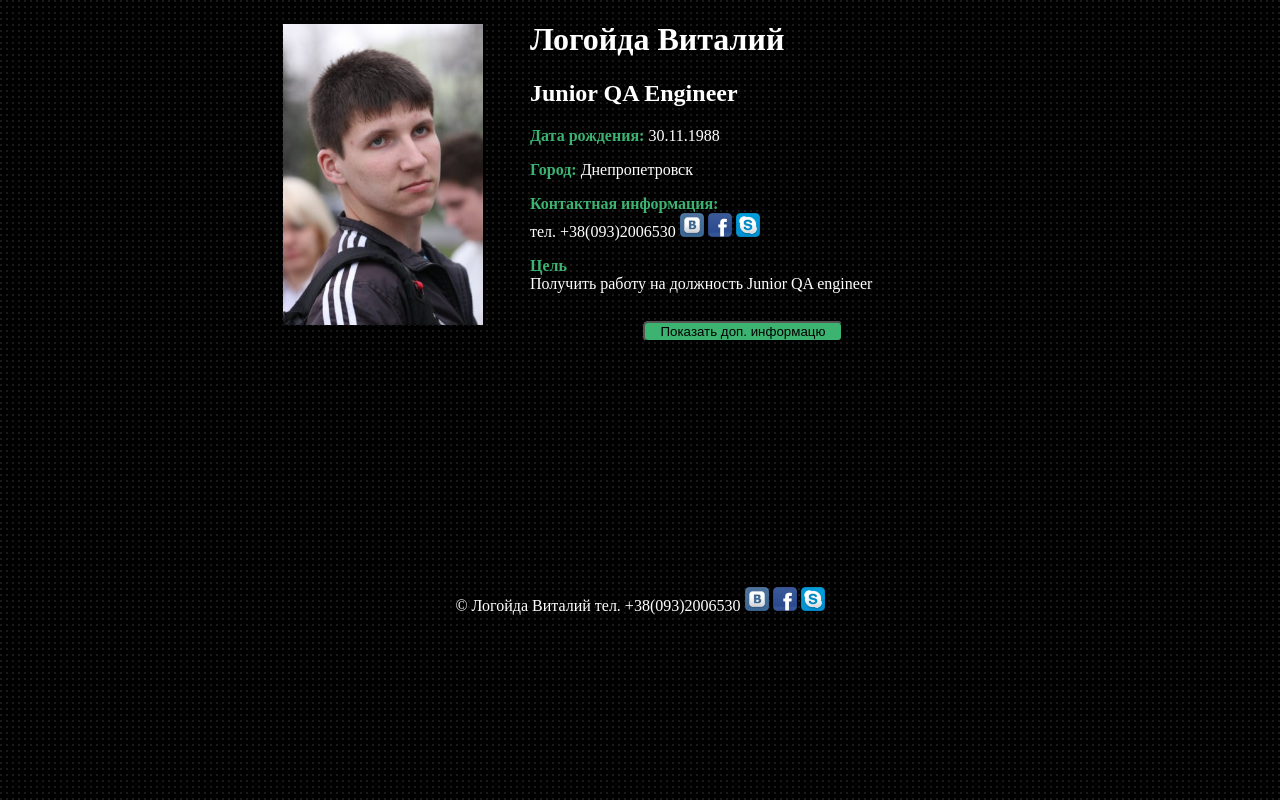
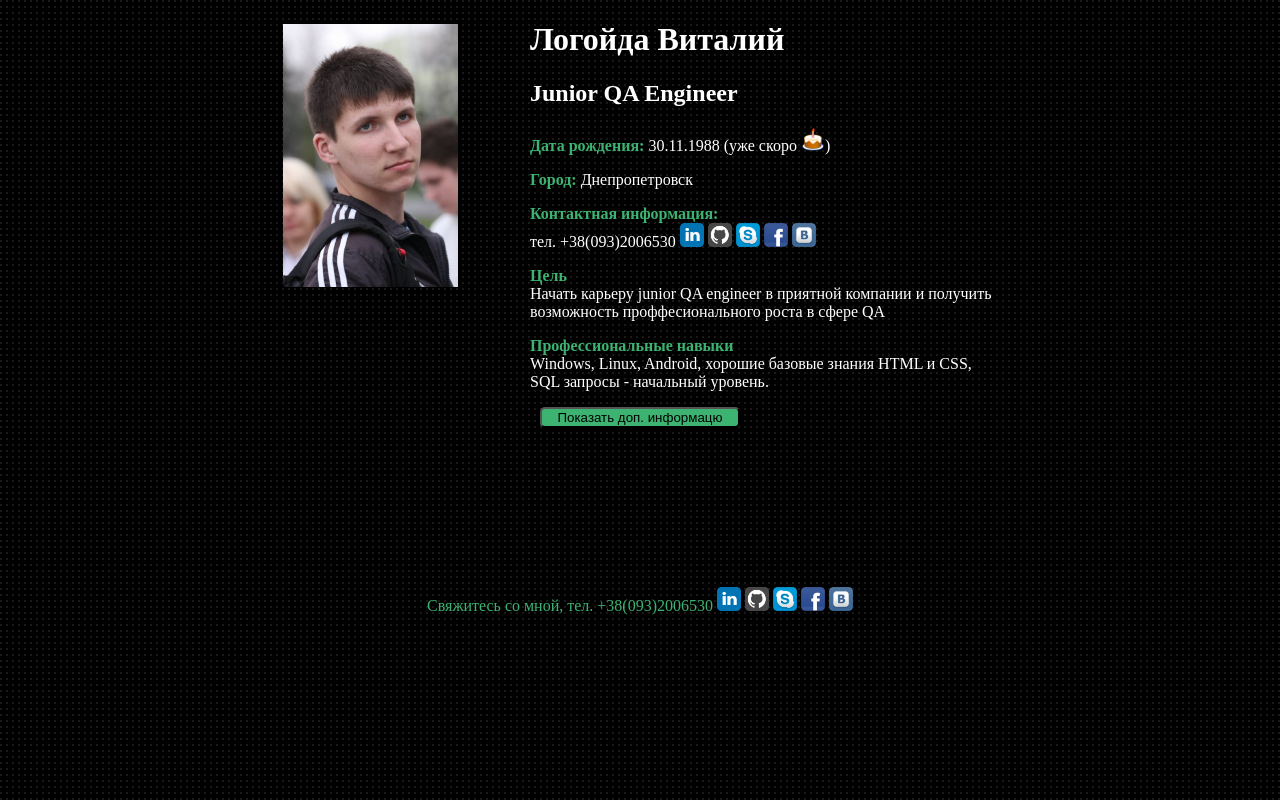
Before and after one commit to VItaliy-arm/resume, a plain HTML site: page index.html in a window 1280 px wide. Drawn offline with Linux system fonts and the light colour scheme.

Commit message:
change info

```diff
--- a/resume.html
+++ b/index.html
@@ -18,20 +18,28 @@
 		<div id="basic">
 			<h1>Логойда Виталий</h1>
 			<h2>Junior QA Engineer</h2>
-			<p><span>Дата рождения:</span> 30.11.1988</p>
+			<p><span>Дата рождения:</span> 30.11.1988 (уже скоро <img class = "social_img" src="cookie.png" alt="cookie">)</p>
 			<p><span>Город:</span> Днепропетровск</p>
 			<p><span>Контактная информация:</span><br/>тел. +38(093)2006530
-				<a class = "social" href="http://www.vk.com/vitaliy_arm" target="_blank">
-				<img class = "social_img" src="social/vk.png" alt="vk">
+				<a class = "social" href="https://ua.linkedin.com/in/vitaliylogoyda" target="_blank">
+				<img class = "social_img" src="social/linkedin.png" alt="linkedin">
+				</a>
+				<a class = "social" href="https://github.com/Vitaliy-arm" target="_blank">
+				<img class = "social_img" src="social/GitHub.png" alt="GitHub">
+				</a>
+				<a href="skype:vitalik_arm?chat" style="text-decoration:none">
+				<img class = "social_img" src="social/skype.png" alt="vitalik_arm">
 				</a>
 				<a class = "social" href="https://www.facebook.com/l.vitaliy.arm" target="_blank">
 				<img class = "social_img" src="social/facebook.png" alt="facebook">
 				</a>
-				<a href="skype:vitalik_arm?chat" style="text-decoration:none">
-				<img class = "social_img" src="social/skype.png" alt="vitalik_arm">
+				<a class = "social" href="http://www.vk.com/vitaliy_arm" target="_blank">
+				<img class = "social_img" src="social/vk.png" alt="vk">
 				</a>
-				</p>
-			<p><span>Цель</span><br/>Получить работу на должность Junior QA engineer</p>
+			</p>
+			<p><span>Цель</span><br/>Начать карьеру junior QA engineer в приятной компании и получить возможность проффесионального роста в сфере QA</p>
+			<p><span>Професcиональные навыки</span><br/>
+					Windows, Linux, Android, хорошие базовые знания HTML и CSS, SQL запросы - начальный уровень.</p>
 		</div>
 
 		<input class="spoilerbutton" type="button" value="Показать доп. информацю" onclick="this.value=this.value=='Показать доп. информацю'?'Скрыть доп. информацю':'Показать доп. информацю';">
@@ -66,10 +74,6 @@
 					с сентября 2015 г. по настоеящее время
 				</p>
 
-				<p><span>Професcиональные навыки</span><br/>
-					Опытный пользователь ПК, Windows, Linux, Android, хорошие базовые знания HTML и CSS, SQL запросы - начальный уровень.
-				</p>
-
 				<p><span>Владение языками</span><br/>
 					Украинский: эксперт<br/>
 					Русский: эксперт<br/>
@@ -86,19 +90,26 @@
 		</div>
 
 	</div>
+
 	<div id="footer">
-			<p>&copy; Логойда Виталий тел. +38(093)2006530
-				<a class = "social" href="http://www.vk.com/vitaliy_arm" target="_blank">
-				<img class = "social_img" src="social/vk.png" alt="vk">
+		<p>Свяжитесь со мной, тел. +38(093)2006530
+				<a class = "social" href="https://ua.linkedin.com/in/vitaliylogoyda" target="_blank">
+				<img class = "social_img" src="social/linkedin.png" alt="linkedin">
+				</a>
+				<a class = "social" href="https://github.com/Vitaliy-arm" target="_blank">
+				<img class = "social_img" src="social/GitHub.png" alt="GitHub">
+				</a>
+				<a href="skype:vitalik_arm?chat" style="text-decoration:none">
+				<img class = "social_img" src="social/skype.png" alt="vitalik_arm">
 				</a>
 				<a class = "social" href="https://www.facebook.com/l.vitaliy.arm" target="_blank">
 				<img class = "social_img" src="social/facebook.png" alt="facebook">
 				</a>
-				<a href="skype:vitalik_arm?chat" style="text-decoration:none">
-				<img class = "social_img" src="social/skype.png" alt="vitalik_arm">
+				<a class = "social" href="http://www.vk.com/vitaliy_arm" target="_blank">
+				<img class = "social_img" src="social/vk.png" alt="vk">
 				</a>
-			</p>
-		</div>
+		</p>
+	</div>
 
 </body>
 </html>
--- a/style.css
+++ b/style.css
@@ -15,7 +15,7 @@ body{
 }
 
 #foto{
-	max-width: 200px;
+	width: 175px;
 	float: left;
 	padding: 3px;
 }
@@ -71,6 +71,7 @@ span{
 }
 
 #footer{
+	color: #3CB371;
 	min-height: 75px;
 	text-align: center;
 	margin: 0 auto;
```
Also changed, not shown: cookie.png (added), social/GitHub.png (added), social/linkedin.png (added).
